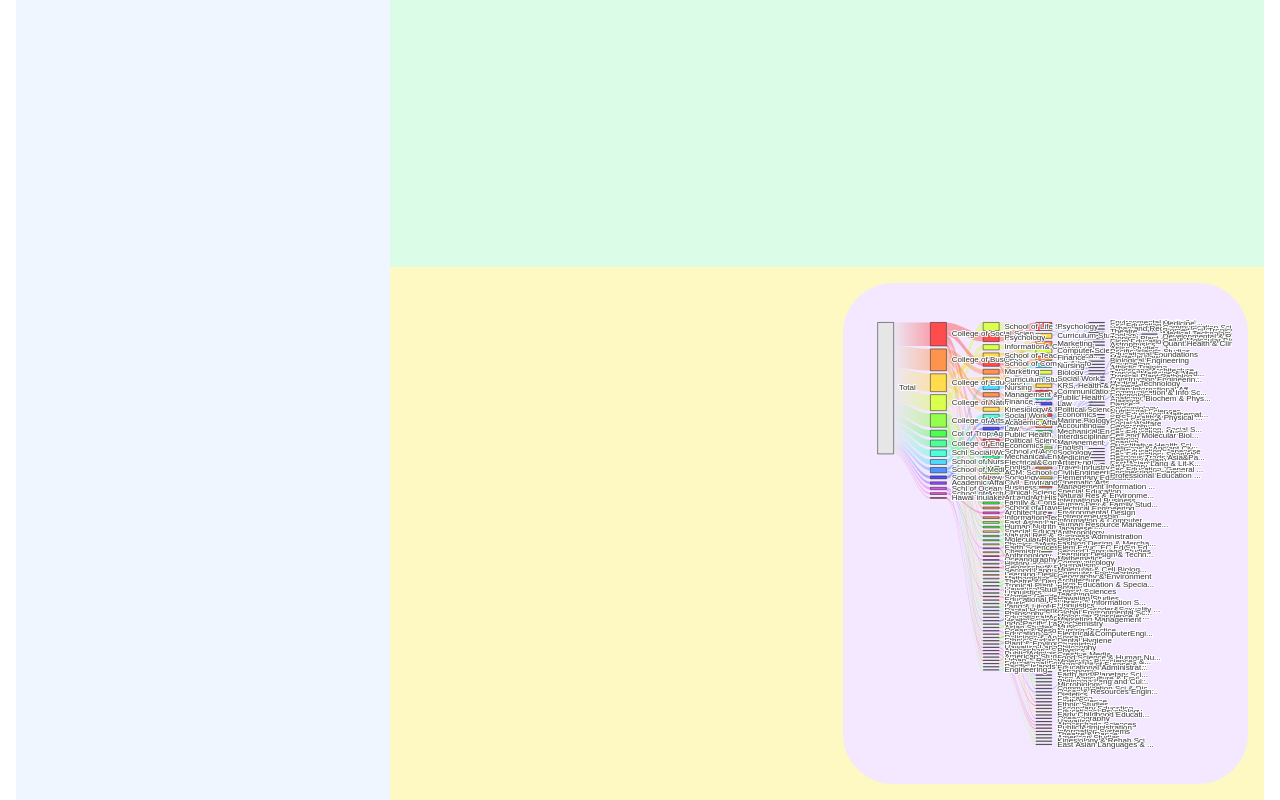
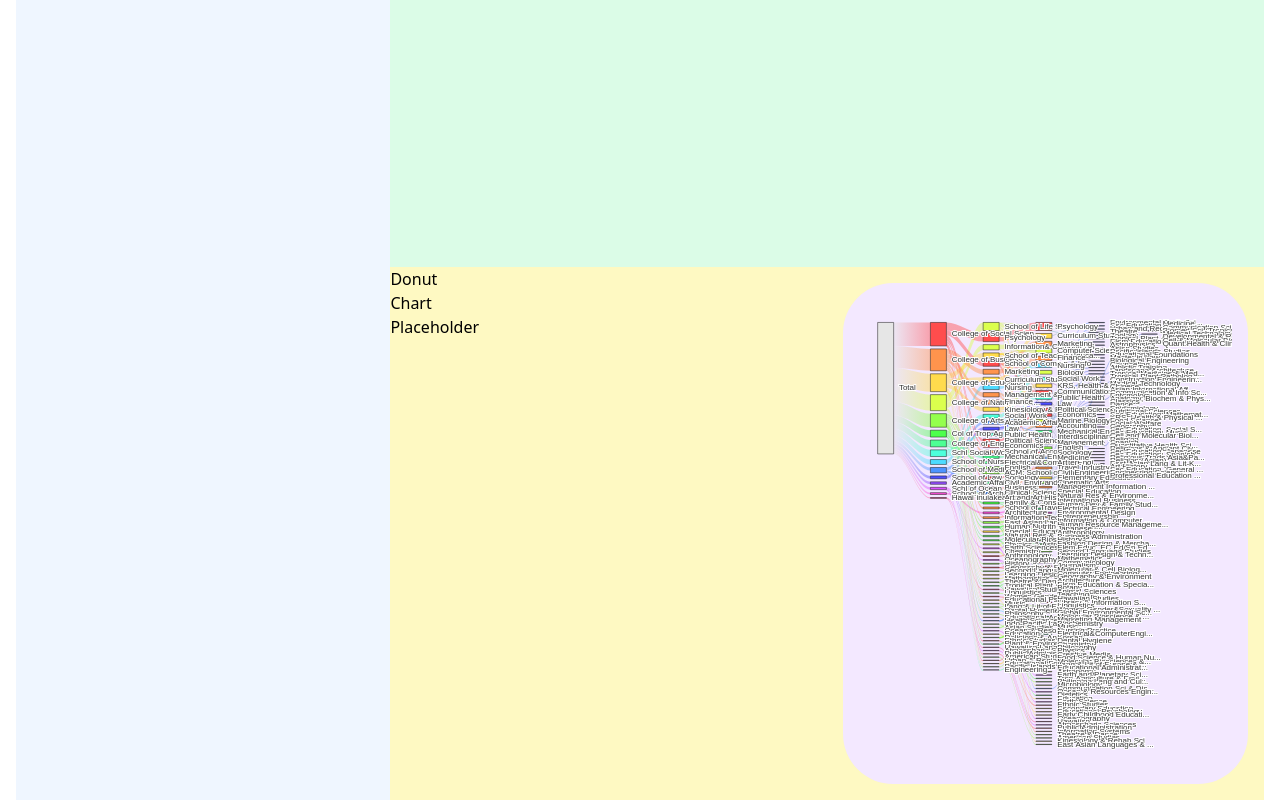
Before and after one commit to eric-z4/gradgraph, a Next.js app: page / in a window 1280 px wide. Built offline with nearby package versions, Linux system fonts and the light colour scheme.

Commit message:
Set up donut chart

```diff
--- a/app/components/chart_group.tsx
+++ b/app/components/chart_group.tsx
@@ -2,6 +2,7 @@
 
 import { useState } from "react";
 import Sankey from "./sankey";
+import Donut from "./donut";
 
 interface DataColumns
 {
@@ -67,7 +68,7 @@ export default function ChartGroup({
                 { /*Insert line charts here*/ }
             </div>
             <div className="bg-yellow-100 row-start-2 row-span-2 col-span-10 grid grid-cols-subgrid">
-                { /*Insert pie/donut chart here*/ }
+                <Donut />
                 <Sankey data={filteredData} className="col-start-6 col-span-5 bg-purple-100 rounded-[50px] p-4 m-4" />
             </div>
         </div>
--- /dev/null
+++ b/app/components/donut.jsx
@@ -0,0 +1,7 @@
+export default function Donut() {
+    return (
+        <div>
+            <p>Donut Chart Placeholder</p>
+        </div>
+  );
+}
```
Also changed, not shown: 1 other file (tests, documents, lock files or other folders).
